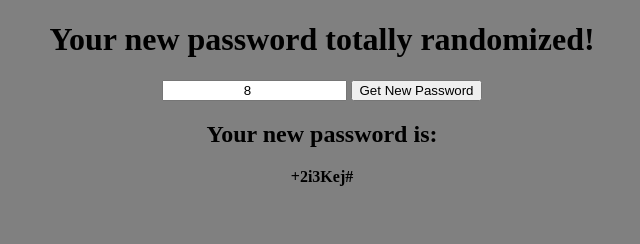
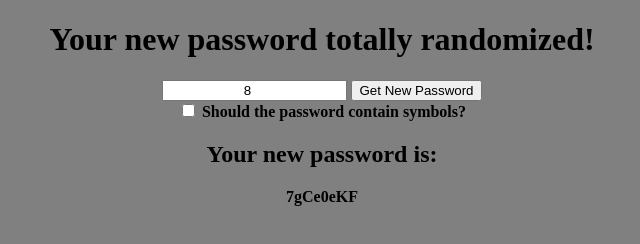
Before and after one commit to SrAranha/RandomPassword, a plain HTML site: page index.html in a window 1280 px wide. Both pictures are taken after a click on the button "Get New Password". Shown: the whole page, without its empty margins (318-958 px from the left). Drawn offline with Linux system fonts and the light colour scheme.

Commit message:
Added checkbox for symbols.

```diff
--- a/index.html
+++ b/index.html
@@ -14,8 +14,12 @@
         <button id="button" onclick="RandomPass(document.getElementById('minChar').value)">Get New Password</button>
     </div>
     <div>
+        <input type="checkbox" name="symbols?" id="symbols?">
+        <label for="symbols?"><b>Should the password contain symbols?</b></label>
+    </div>
+    <div>
         <h2>Your new password is: </h2>
-        <p class="randomPass" id="randomPass"></p>
+        <p class="randomPass" id="randomPass"><b></b></p>
     </div>
 </body>
 
@@ -31,8 +35,12 @@ function RandomPass(minChar) {
     const symbols = ['!', '@', '#', '$', '%', '&', '*', '(', ')', '-', '=', '+', '/', '\''];
 
     let password = '';
+    let passPos = 2;
+    if (document.getElementById('symbols?').checked) {
+        passPos++;
+    }
     for (let i = 0; i < minChar; i++) {
-        var whichChar = Random(3);
+        var whichChar = Random(passPos);
         var randomChar;
         switch (whichChar) {
             case 0: //ALPHABET
@@ -45,7 +53,7 @@ function RandomPass(minChar) {
                 }
                 password += randomAlpha;
                 break;
-                case 1: //NUMBER
+            case 1: //NUMBER
                 password += Random(10);
                 break;
             case 2: //SYMBOL
```
